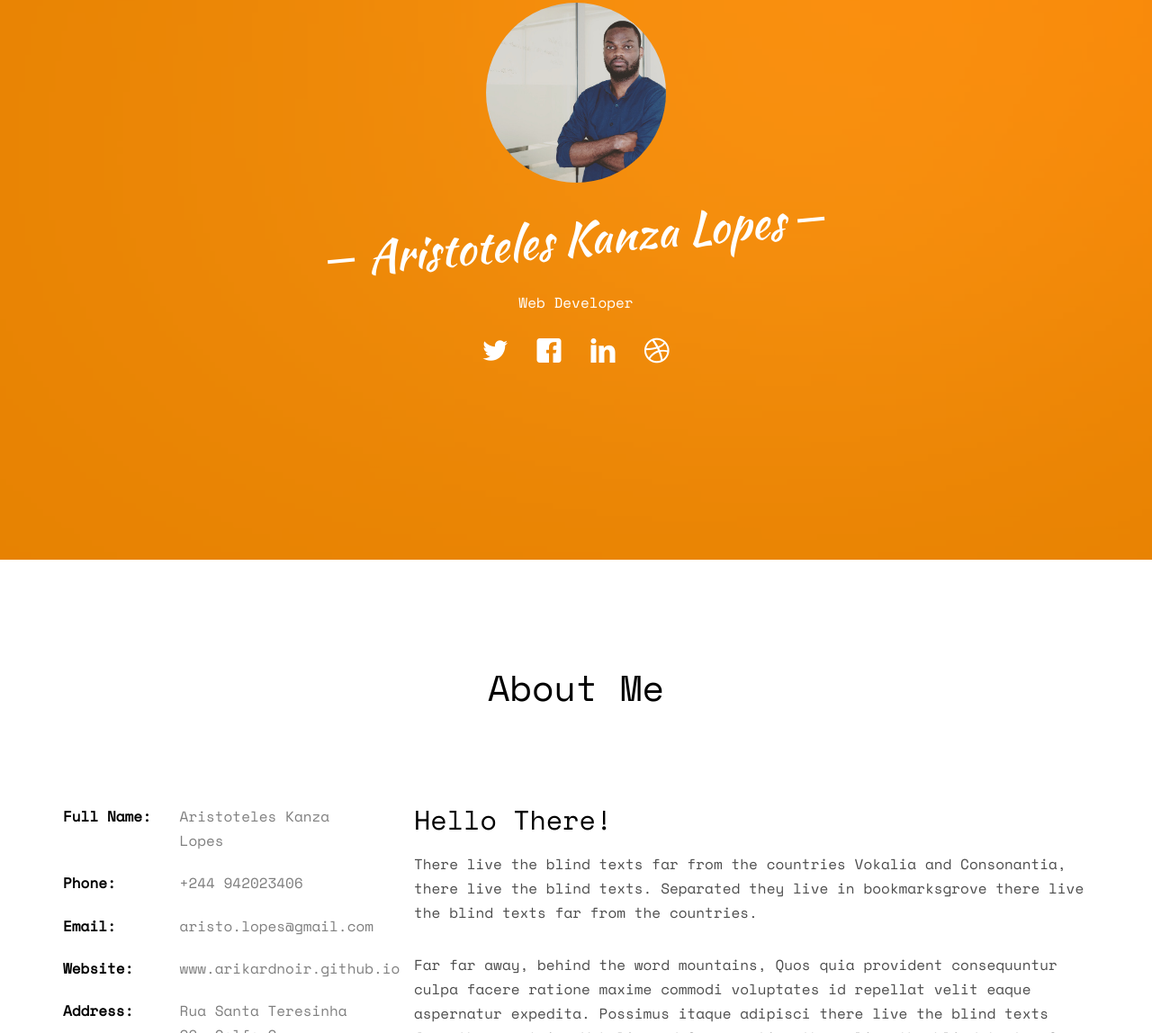
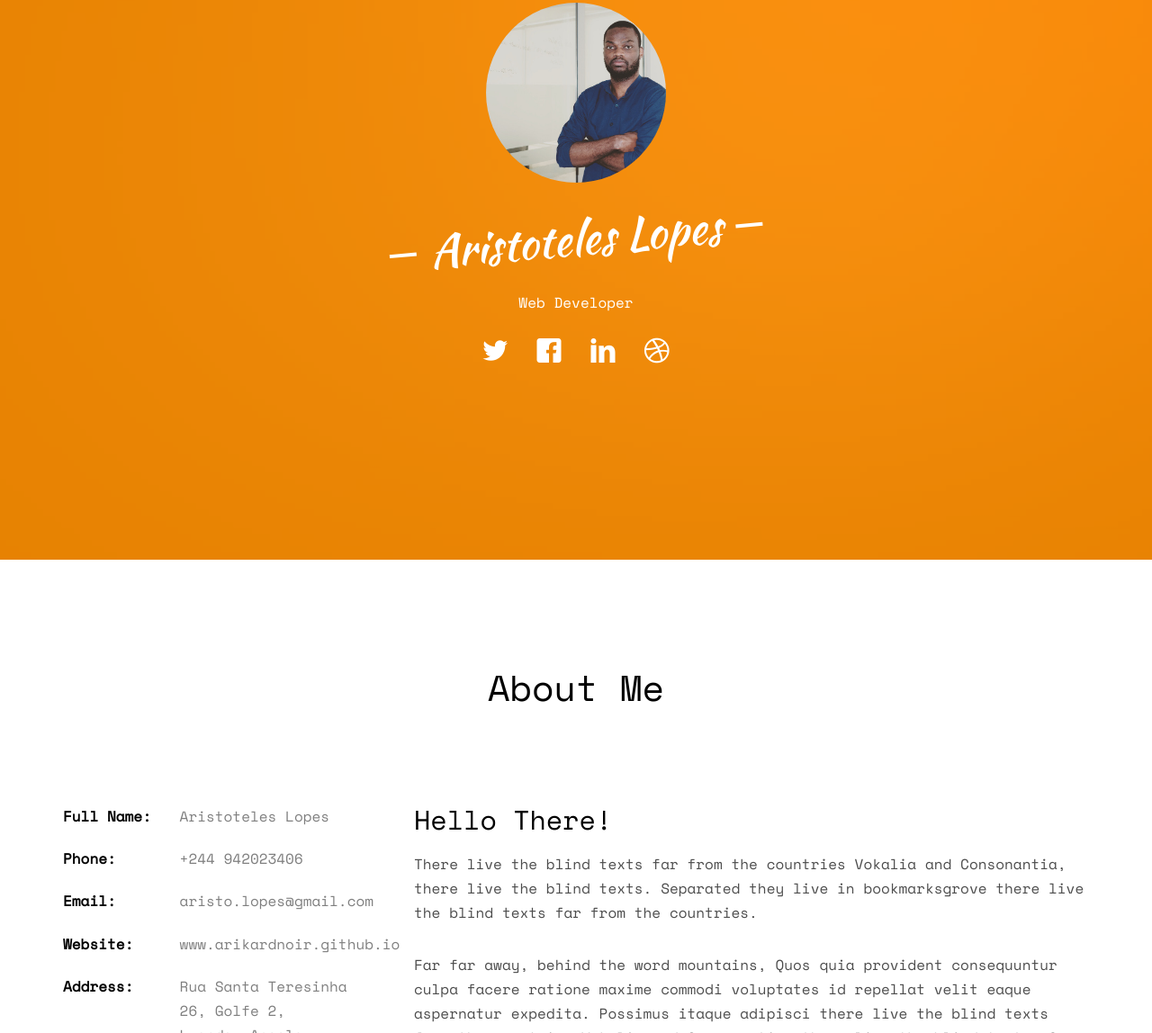
Before and after one commit to arikardnoir/arikardnoir.github.io, a plain HTML site: page index.html in a window 1280 px wide. Shown: the part 178-1326 px from the top of the page at 90% size. Drawn offline with nearby package versions, Linux system fonts and the light colour scheme; some packages are replaced by stand-ins of ours; no server answers; files whose address does not match are found by name.

Commit message:
Update index.html
change my name

```diff
--- a/index.html
+++ b/index.html
@@ -54,7 +54,7 @@
 					<div class="display-t js-fullheight">
 						<div class="display-tc js-fullheight animate-box" data-animate-effect="fadeIn">
 							<div class="profile-thumb" style="background: url(images/profile.jpeg);"></div>
-							<h1><span>Aristoteles Kanza Lopes</span></h1>
+							<h1><span>Aristoteles Lopes</span></h1>
 							<h3><span>Web Developer</span></h3>
 							<p>
 								<ul class="fh5co-social-icons">
@@ -81,7 +81,7 @@
 			<div class="row">
 				<div class="col-md-4">
 					<ul class="info">
-						<li><span class="first-block">Full Name:</span><span class="second-block">Aristoteles Kanza Lopes</span></li>
+						<li><span class="first-block">Full Name:</span><span class="second-block">Aristoteles Lopes</span></li>
 						<li><span class="first-block">Phone:</span><span class="second-block">+244 942023406</span></li>
 						<li><span class="first-block">Email:</span><span class="second-block">aristo.lopes@gmail.com</span></li>
 						<li><span class="first-block">Website:</span><span class="second-block">www.arikardnoir.github.io</span></li>
```
